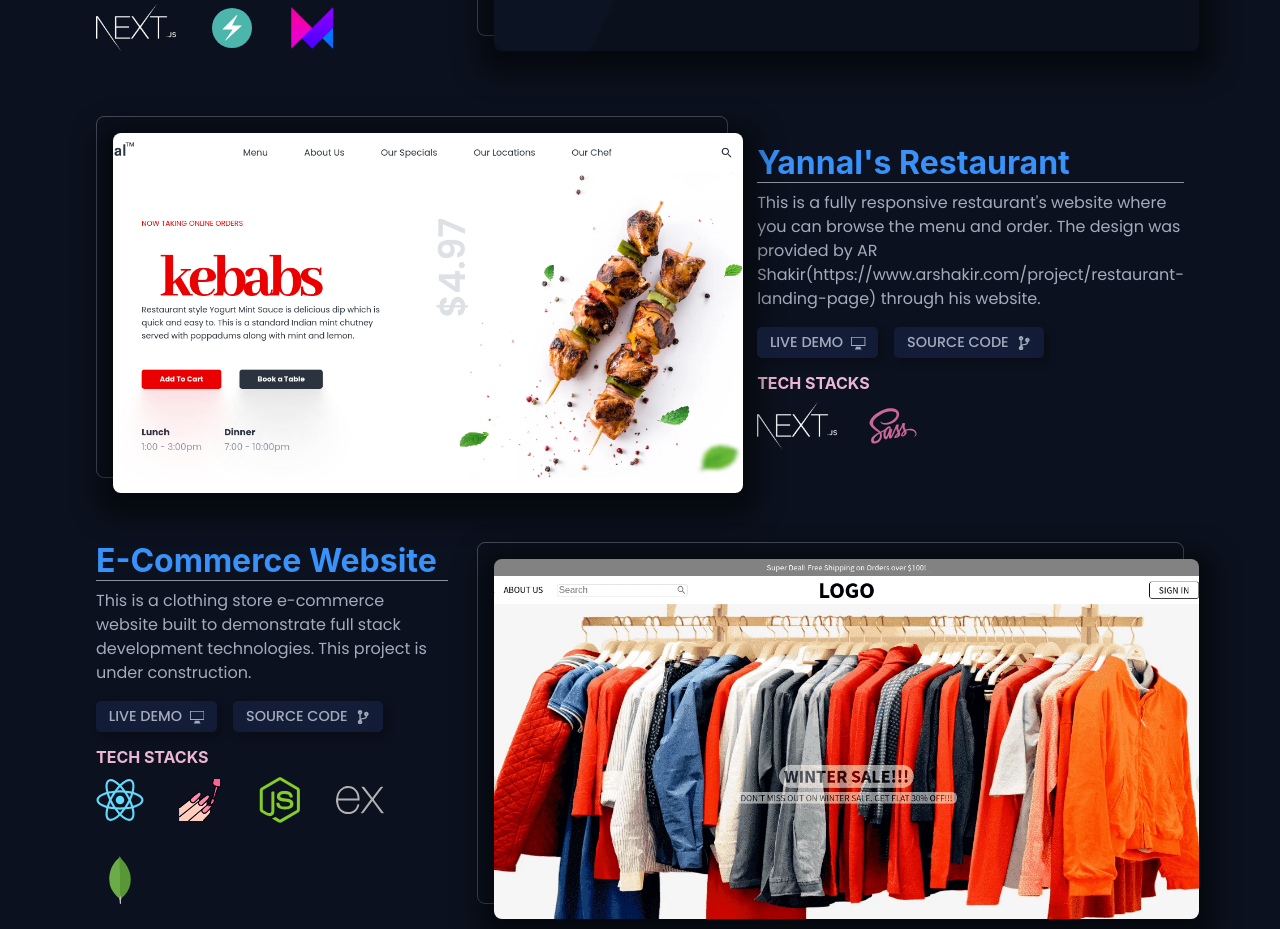
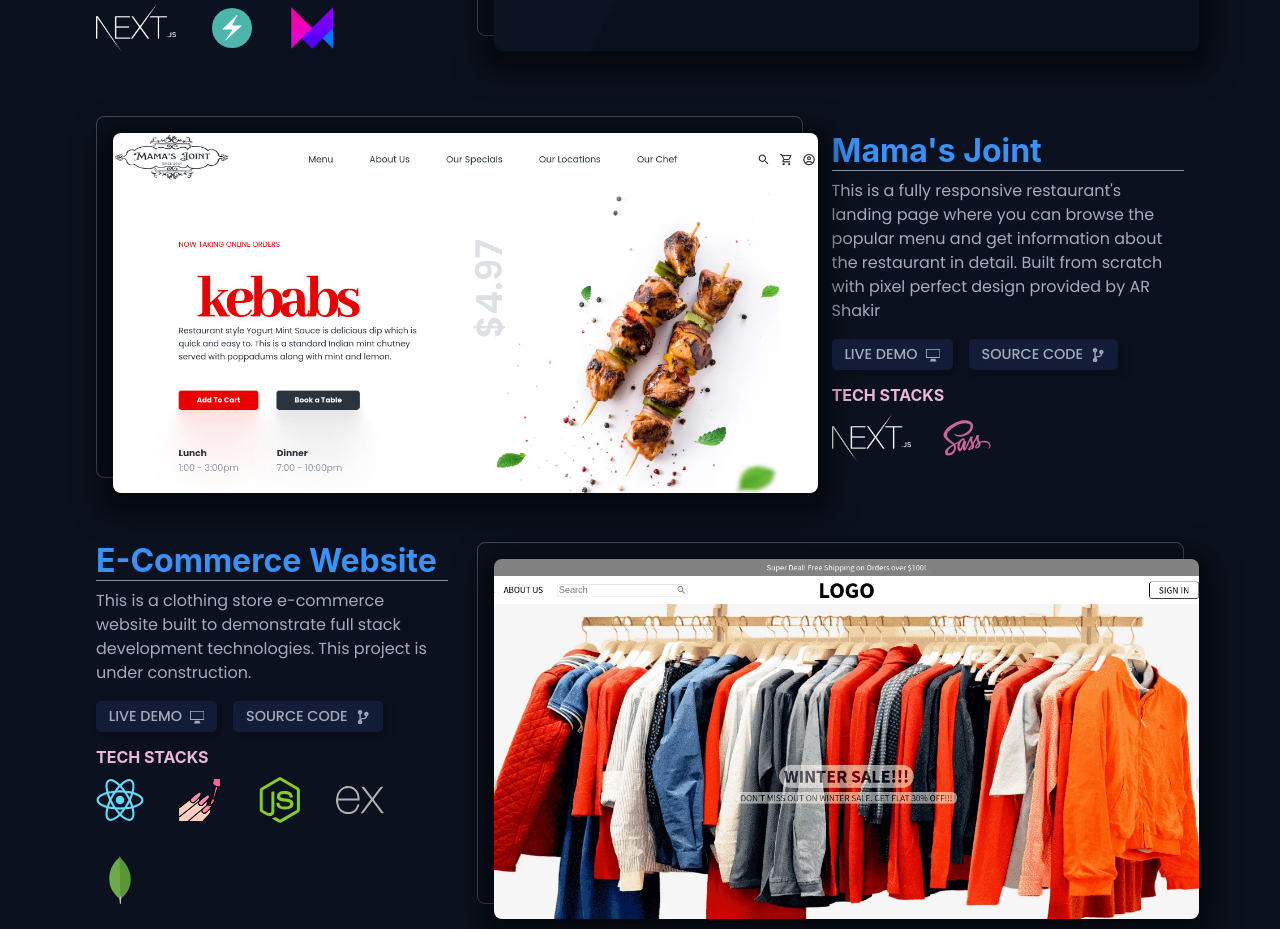
Before and after one commit to zeetaengrg/portfolio, a Next.js app: page / in a window 1280 px wide. Shown: the part 3220-4149 px from the top of the page. Built offline with nearby package versions, Linux system fonts and the light colour scheme.

Commit message:
feat(logo and favicon): updated

```diff
--- a/data/projects-data.js
+++ b/data/projects-data.js
@@ -52,13 +52,13 @@ export const projects = [
     },
     {
         id: 2,
-        titleOne: "Yannal's Restaurant",
+        titleOne: "Mama's Joint",
         titleTwo: "E-Commerce Website",
         descriptionOne:
-            `This is a fully responsive restaurant's website where you can browse the menu and order. The design was provided by AR Shakir(https://www.arshakir.com/project/restaurant-landing-page) through his website.`,
+            `This is a fully responsive restaurant's landing page where you can browse the popular menu and get information about the restaurant in detail. Built from scratch with pixel perfect design provided by AR Shakir`,
         descriptionTwo:
             "This is a clothing store e-commerce website built to demonstrate full stack development technologies. This project is under construction.",
-        imageOne: "/images/restaurant.png",
+        imageOne: "/images/mamas-joint.png",
         altOne: "Yannal's Restaurant",
         demoLinkOne: "https://mamas-joint.vercel.app/",
         sourceLinkOne: "https://github.com/zeetaen1989/mamas-joint",
```
Also changed, not shown: public/images/mamas-joint.png (added), public/images/restaurant.png (deleted).
